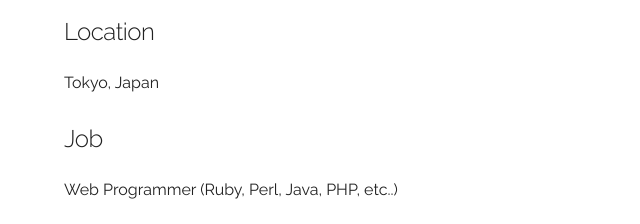
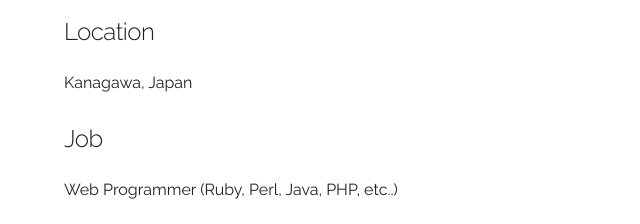
Before and after one commit to ywindish/ywindish.github.io, a plain HTML site: page index.html in a window 1280 px wide. Shown: the part 256-480 px from the top of the page, 0-640 px from the left. Drawn offline with Linux system fonts and the light colour scheme.

Commit message:
Change location

```diff
--- a/index.html
+++ b/index.html
@@ -21,7 +21,7 @@
         <h5>Name</h5>
         <p>Naoko Yamazaki (Yamako or ywindish)</p>
         <h5>Location</h5>
-        <p>Tokyo, Japan</p>
+        <p>Kanagawa, Japan</p>
         <h5>Job</h5>
         <p>Web Programmer (Ruby, Perl, Java, PHP, etc..)</p>
         <h5>My Favorites</h5>
```
